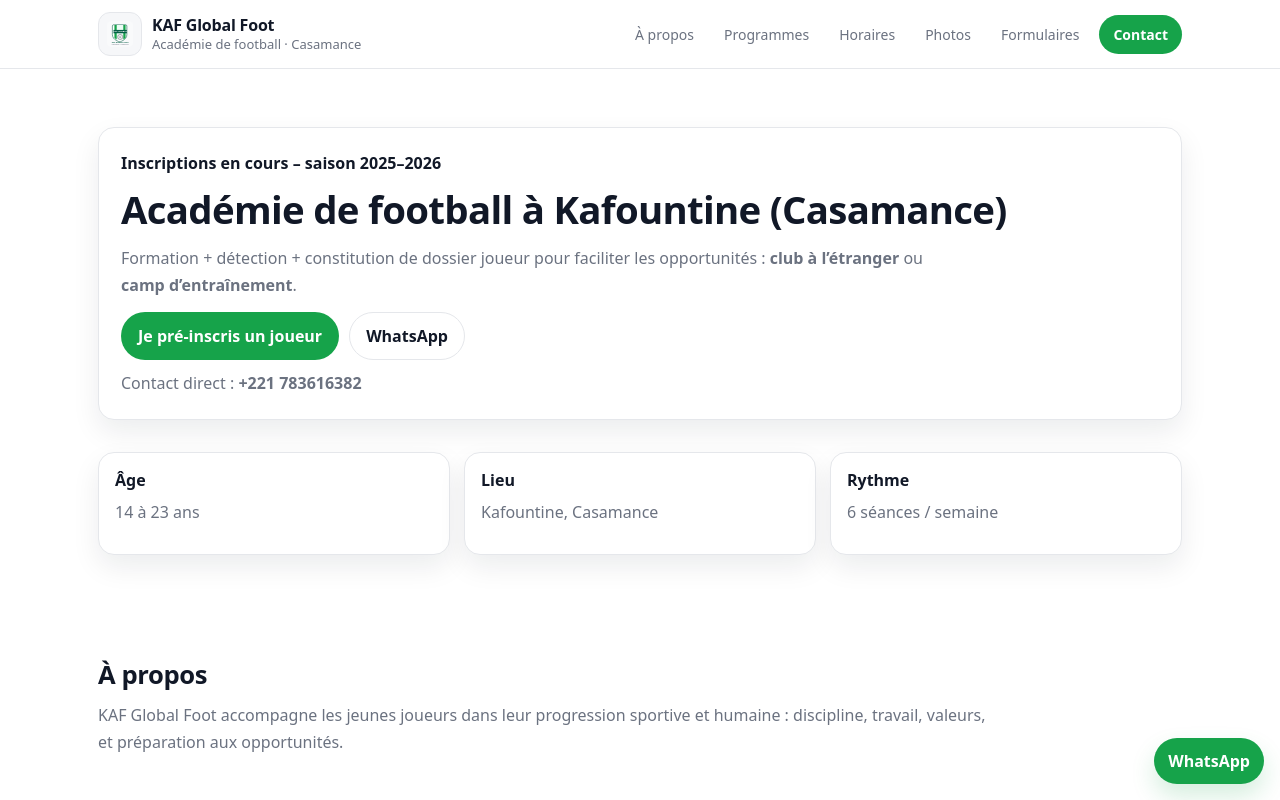
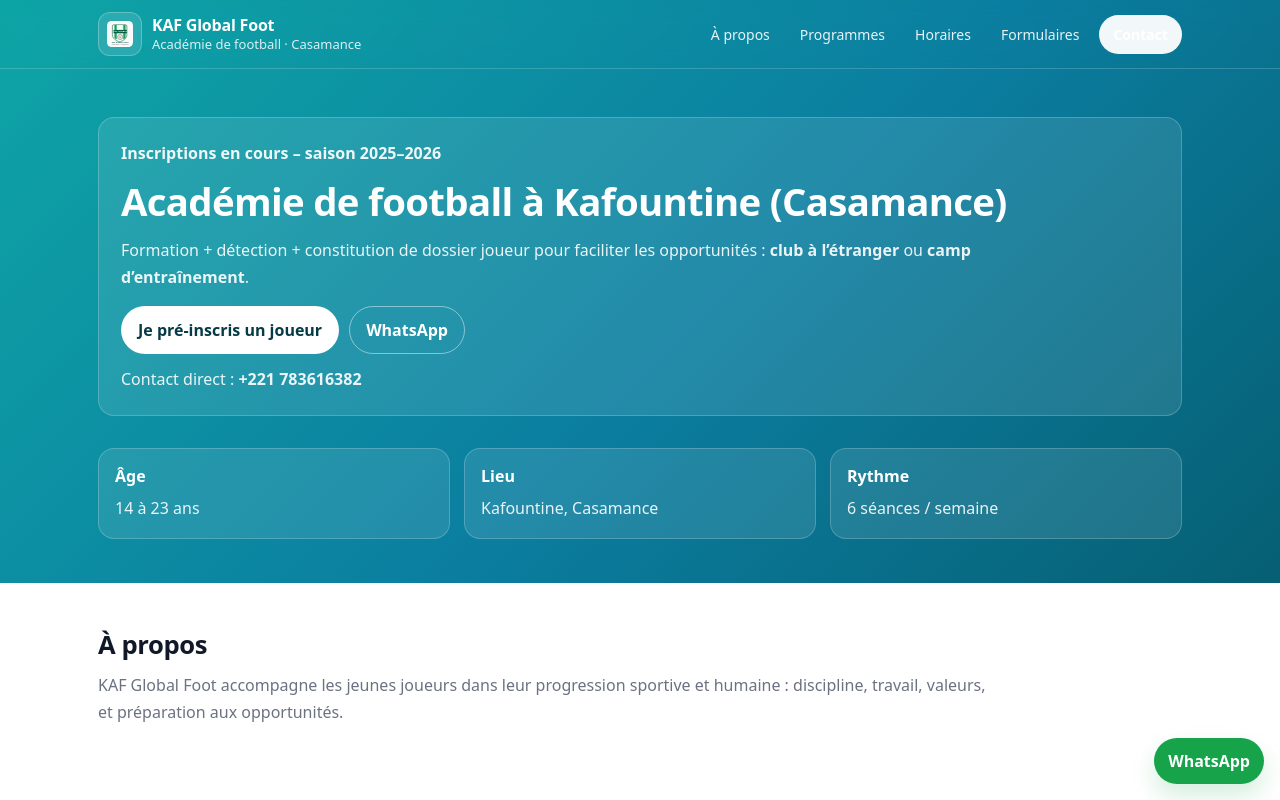
Before and after one commit to meliusmum-sketch/KAF-GLOBAL-FOOT, a Next.js app: page / in a window 1280 px wide. Shown: the top 800 px of the page. Built offline with nearby package versions, Linux system fonts and the light colour scheme.

Commit message:
Revise meta tags, header styling, and form content
Updated meta descriptions and improved styling for header and hero sections. Removed photos section and adjusted form section text.

```diff
--- a/pages/index.js
+++ b/pages/index.js
@@ -12,89 +12,162 @@ export default function Home() {
         <title>KAF Global Foot – Académie de football à Kafountine (Casamance)</title>
         <meta
           name="description"
-          content="Académie de football à Kafountine (Casamance) pour jeunes joueurs : entraînements sérieux, cadre sécurisé, préparation et orientation club/camp."
+          content="Académie de football à Kafountine (Casamance) : formation, détection, dossier joueur pour clubs à l’étranger et camps."
         />
         <link rel="canonical" href="https://kafglobalfoot.com" />
         <meta property="og:title" content="KAF Global Foot – Académie de football à Kafountine" />
         <meta
           property="og:description"
-          content="Académie à Kafountine (Casamance). Formation, détection, dossiers joueurs pour clubs à l’étranger et camps."
+          content="Formation, détection, dossier joueur (club à l’étranger / camp). Kafountine, Casamance."
         />
         <meta property="og:type" content="website" />
         <meta property="og:url" content="https://kafglobalfoot.com" />
         <meta property="og:image" content="https://kafglobalfoot.com/logo-kaf.svg" />
       </Head>
 
+      {/* ===== TOP BAR + HERO (turquoise pro) ===== */}
+      <div
+        style={{
+          background:
+            "linear-gradient(135deg, #0ea5a6 0%, #0b7ea0 55%, #065f73 100%)",
+          color: "white",
+        }}
+      >
         {/* HEADER */}
-      <header className="site-header">
-        <div className="site-header-inner">
+        <header className="site-header" style={{ background: "transparent", borderBottom: "1px solid rgba(255,255,255,0.18)" }}>
+          <div className="site-header-inner" style={{ color: "white" }}>
             <div style={{ display: "flex", alignItems: "center", gap: 10 }}>
-            <img src="/logo-kaf.svg" alt="Logo KAF Global Foot" className="site-logo" />
+              <img
+                src="/logo-kaf.svg"
+                alt="Logo KAF Global Foot"
+                className="site-logo"
+                style={{
+                  background: "rgba(255,255,255,0.12)",
+                  border: "1px solid rgba(255,255,255,0.25)",
+                }}
+              />
               <div className="site-title-block">
-              <span className="site-title">KAF Global Foot</span>
-              <span className="site-tagline">Académie de football · Casamance</span>
+                <span className="site-title" style={{ color: "white" }}>
+                  KAF Global Foot
+                </span>
+                <span className="site-tagline" style={{ color: "rgba(255,255,255,0.85)" }}>
+                  Académie de football · Casamance
+                </span>
               </div>
             </div>
 
             <nav className="site-nav">
-            <a href="#apropos">À propos</a>
-            <a href="#programmes">Programmes</a>
-            <a href="#horaires">Horaires</a>
-            <a href="#photos">Photos</a>
-            <a href="#formulaires">Formulaires</a>
-            <a href="#contact" className="site-nav-cta">Contact</a>
+              <a href="#apropos" style={{ color: "rgba(255,255,255,0.90)" }}>À propos</a>
+              <a href="#programmes" style={{ color: "rgba(255,255,255,0.90)" }}>Programmes</a>
+              <a href="#horaires" style={{ color: "rgba(255,255,255,0.90)" }}>Horaires</a>
+              <a href="#formulaires" style={{ color: "rgba(255,255,255,0.90)" }}>Formulaires</a>
+              <a
+                href="#contact"
+                className="site-nav-cta"
+                style={{
+                  background: "rgba(255,255,255,0.95)",
+                  color: "#063b46",
+                }}
+              >
+                Contact
+              </a>
             </nav>
           </div>
         </header>
 
-      <main>
         {/* HERO */}
-        <section className="section">
+        <section className="section" style={{ paddingTop: 34, paddingBottom: 30 }}>
           <div className="container">
-            <div className="card" style={{ padding: 22 }}>
-              <p style={{ marginBottom: 6, fontWeight: 800, color: "#111827" }}>
+            <div
+              className="card"
+              style={{
+                padding: 22,
+                background: "rgba(255,255,255,0.10)",
+                border: "1px solid rgba(255,255,255,0.20)",
+                boxShadow: "none",
+              }}
+            >
+              <p style={{ marginBottom: 8, fontWeight: 900, color: "rgba(255,255,255,0.92)" }}>
                 Inscriptions en cours – saison 2025–2026
               </p>
-              <h1 style={{ marginTop: 0 }}>
+
+              <h1 style={{ marginTop: 0, color: "white" }}>
                 Académie de football à Kafountine (Casamance)
               </h1>
-              <p style={{ maxWidth: 820 }}>
+
+              <p style={{ maxWidth: 860, color: "rgba(255,255,255,0.90)" }}>
                 Formation + détection + constitution de dossier joueur pour faciliter
                 les opportunités : <strong>club à l’étranger</strong> ou <strong>camp d’entraînement</strong>.
               </p>
 
-              <div className="form-actions" style={{ marginTop: 12 }}>
-                <a className="btn btn-primary" href="/inscription">
+              <div className="form-actions" style={{ marginTop: 14 }}>
+                <a
+                  className="btn btn-primary"
+                  href="/inscription"
+                  style={{
+                    background: "white",
+                    color: "#063b46",
+                    border: "1px solid rgba(255,255,255,0.30)",
+                  }}
+                >
                   Je pré-inscris un joueur
                 </a>
-                <a className="btn btn-secondary" href={waLink} target="_blank" rel="noopener noreferrer">
+
+                <a
+                  className="btn btn-secondary"
+                  href={waLink}
+                  target="_blank"
+                  rel="noopener noreferrer"
+                  style={{
+                    background: "transparent",
+                    color: "white",
+                    border: "1px solid rgba(255,255,255,0.45)",
+                  }}
+                >
                   WhatsApp
                 </a>
               </div>
 
-              <p style={{ marginTop: 10, marginBottom: 0 }}>
+              <p style={{ marginTop: 12, marginBottom: 0, color: "rgba(255,255,255,0.90)" }}>
                 Contact direct : <strong>{phone}</strong>
               </p>
             </div>
 
-            {/* Quick facts (aéré, lisible) */}
-            <div style={{ display: "grid", gap: 14, marginTop: 18, gridTemplateColumns: "repeat(auto-fit,minmax(220px,1fr))" }}>
-              <div className="card" style={{ padding: 16 }}>
-                <h3>Âge</h3>
-                <p>14 à 23 ans</p>
+            {/* Quick facts */}
+            <div
+              style={{
+                display: "grid",
+                gap: 14,
+                marginTop: 18,
+                gridTemplateColumns: "repeat(auto-fit,minmax(220px,1fr))",
+              }}
+            >
+              {[
+                { title: "Âge", text: "14 à 23 ans" },
+                { title: "Lieu", text: "Kafountine, Casamance" },
+                { title: "Rythme", text: "6 séances / semaine" },
+              ].map((b) => (
+                <div
+                  key={b.title}
+                  className="card"
+                  style={{
+                    padding: 16,
+                    background: "rgba(255,255,255,0.10)",
+                    border: "1px solid rgba(255,255,255,0.20)",
+                    boxShadow: "none",
+                  }}
+                >
+                  <h3 style={{ color: "white" }}>{b.title}</h3>
+                  <p style={{ margin: 0, color: "rgba(255,255,255,0.90)" }}>{b.text}</p>
                 </div>
-              <div className="card" style={{ padding: 16 }}>
-                <h3>Lieu</h3>
-                <p>Kafountine, Casamance</p>
-              </div>
-              <div className="card" style={{ padding: 16 }}>
-                <h3>Rythme</h3>
-                <p>6 séances / semaine</p>
-              </div>
+              ))}
             </div>
           </div>
         </section>
+      </div>
 
+      {/* ===== REST OF PAGE (white / airy) ===== */}
+      <main>
         {/* À PROPOS */}
         <section id="apropos" className="section">
           <div className="container">
@@ -143,23 +216,7 @@ export default function Home() {
           </div>
         </section>
 
-        {/* PHOTOS */}
-        <section id="photos" className="section">
-          <div className="container">
-            <h2>Photos</h2>
-            <p>Ambiance, entraînements, matchs.</p>
-
-            <div style={{ display: "grid", gap: 12, gridTemplateColumns: "repeat(auto-fit,minmax(180px,1fr))" }}>
-              {["gallery1.jpg","gallery2.jpg","gallery3.jpg","gallery4.jpg","gallery5.jpg","gallery6.jpg"].map((img) => (
-                <div key={img} className="card" style={{ padding: 0, overflow: "hidden" }}>
-                  <img src={`/${img}`} alt="KAF Global Foot" />
-                </div>
-              ))}
-            </div>
-          </div>
-        </section>
-
-        {/* FORMULAIRES (UN SEUL ENDROIT) */}
+        {/* FORMULAIRES */}
         <section id="formulaires" className="section">
           <div className="container">
             <h2>Formulaire joueurs (déjà inscrits)</h2>
@@ -178,7 +235,7 @@ export default function Home() {
             </div>
 
             <p style={{ marginTop: 12 }}>
-              Données : utilisées uniquement pour le dossier joueur. Suppression/modification : contact@kafglobalfoot.com
+              Données utilisées uniquement pour le dossier joueur. Contact : contact@kafglobalfoot.com
             </p>
           </div>
         </section>
@@ -193,7 +250,9 @@ export default function Home() {
               </p>
               <p style={{ marginBottom: 12 }}>Email : contact@kafglobalfoot.com</p>
               <div className="form-actions">
-                <a className="btn btn-primary" href="/inscription">Pré-inscription</a>
+                <a className="btn btn-primary" href="/inscription">
+                  Pré-inscription
+                </a>
                 <a className="btn btn-secondary" href={waLink} target="_blank" rel="noopener noreferrer">
                   WhatsApp
                 </a>
```
Lines whose indentation alone changed are shown as unchanged.
